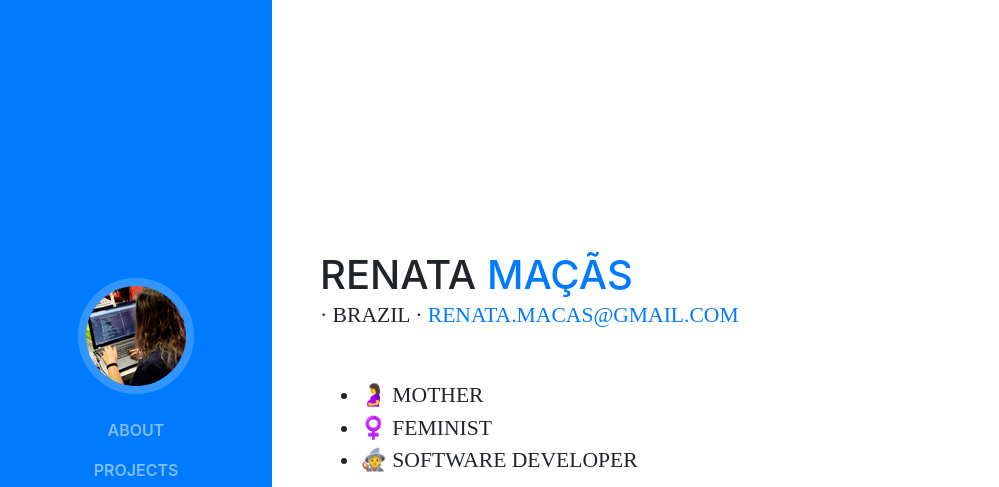
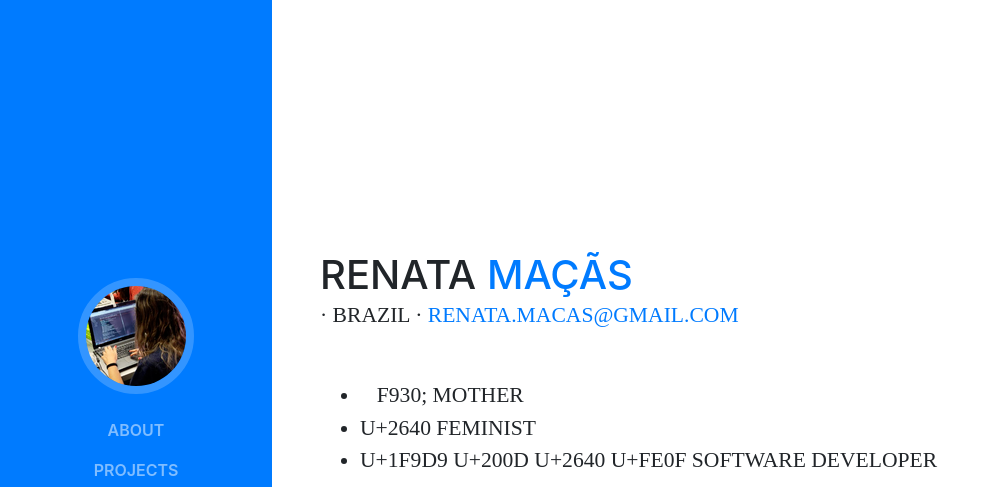
Before and after one commit to macasrenata/macasrenata.github.io, a website with bundled scripts: page index.html in a window 1280 px wide. Shown: the top 487 px of the page, without its empty margins (0-999 px from the left). Built offline with nearby package versions, Linux system fonts and the light colour scheme; a web font is replaced by a local one.

Commit message:
update bio

```diff
--- a/index.html
+++ b/index.html
@@ -64,9 +64,9 @@
             <a href="mailto:renata.macas@gmail.com">renata.macas@gmail.com</a>
           </div>
             <ul class="subheading mb-3">
-              <li>🤰 Mother</li>
-              <li>♀️ Feminist</li>
-              <li>🧙 Software Developer</li>
+              <li>&#1F930; Mother</li>
+              <li>U+2640 Feminist</li>
+              <li>U+1F9D9 U+200D U+2640 U+FE0F Software Developer</li>
             </ul>
 
           <ul class="list-inline list-social-icons mb-0">
```
